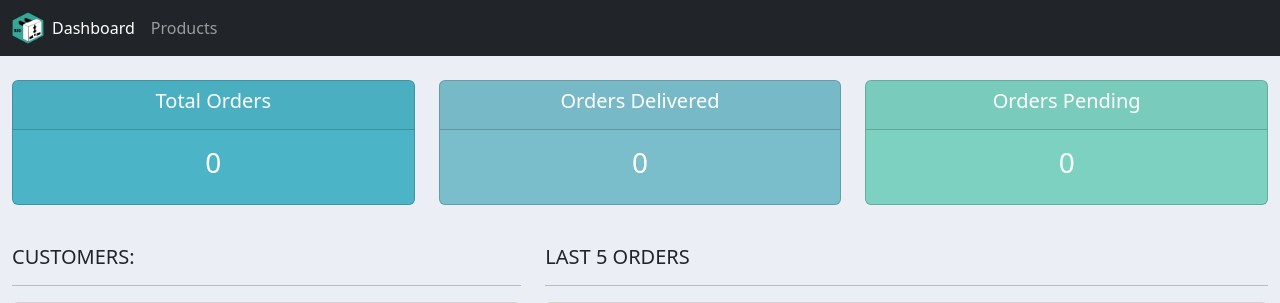
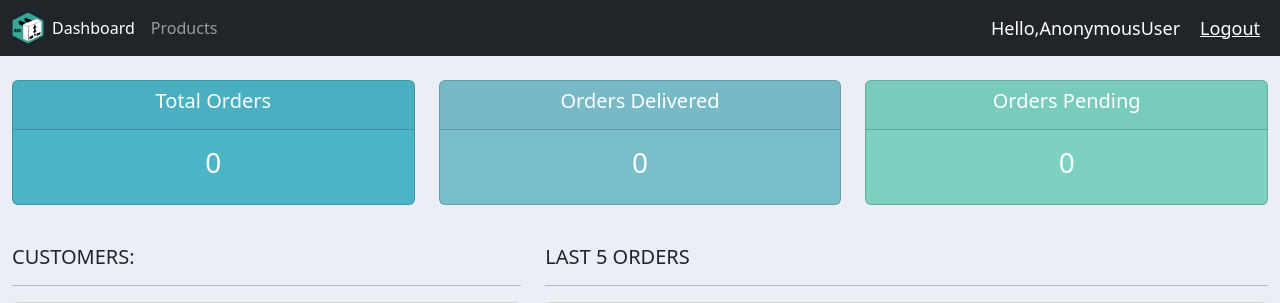
Before and after one commit to kkgan02/django-order-management, a Django app: page / in a window 1280 px wide. Shown: the top 303 px of the page. Run offline with Django 4.2, Linux system fonts and the light colour scheme.

Commit message:
display username and set logout btn at navbar

```diff
--- a/crm/accounts/templates/accounts/navbar.html
+++ b/crm/accounts/templates/accounts/navbar.html
@@ -1,4 +1,11 @@
 {% load static %}
+<style>
+  .hello-msg {
+    font-size: 18px;
+    color: #fff;
+    margin-right: 20px;
+  }
+</style>
 <nav class="navbar navbar-expand-lg navbar-dark bg-dark">
   <div class="container-fluid">
     <img src="{% static 'images/logo.png' %}" />
@@ -20,4 +27,6 @@
       </div>
     </div>
   </div>
+  <span class="hello-msg">Hello,{{request.user}}</span>
+  <span><a class="hello-msg" href="{% url 'logout' %}">Logout</a></span>
 </nav>
--- a/crm/accounts/urls.py
+++ b/crm/accounts/urls.py
@@ -4,6 +4,7 @@ from . import views
 urlpatterns = [
     path("register/", views.registerPage, name="register"),
     path("login/", views.loginPage, name="login"),
+    path("logout/", views.logoutUser, name="logout"),
     path("", views.home, name="home"),
     path("products/", views.products, name="products"),
     path("customer/<str:pk_test>/", views.customer, name="customer"),
--- a/crm/accounts/views.py
+++ b/crm/accounts/views.py
@@ -35,6 +35,11 @@ def loginPage(request):
 
     context = {}
     return render(request, "accounts/login.html", context)
+
+
+def logoutUser(request):
+    logout(request)
+    return redirect("login")
 
 
 def home(request):
```
